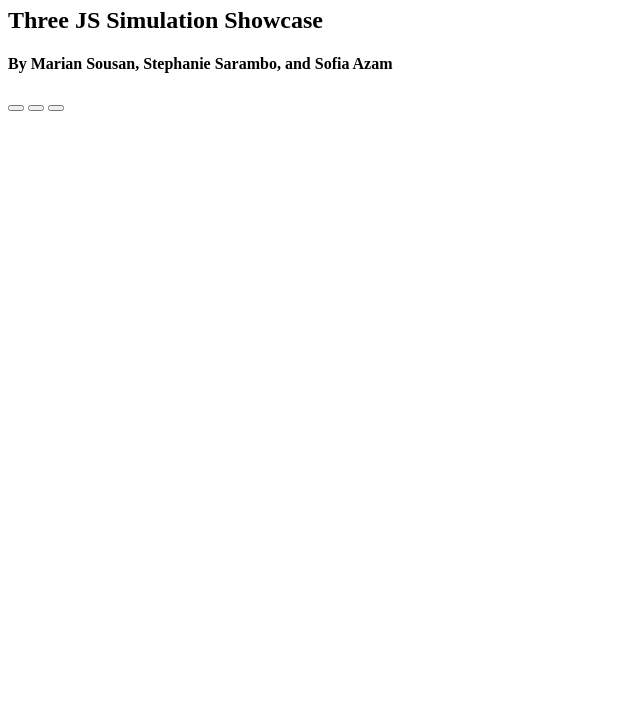
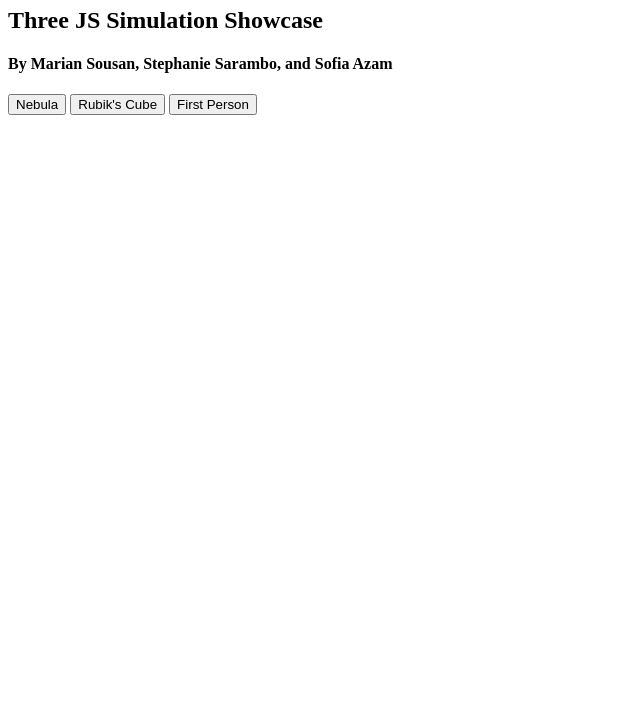
Before and after one commit to MSDS1203/simulation_showcase, a plain HTML site: page home.html in a window 1280 px wide. Shown: the part 73-800 px from the top of the page, without its empty margins (0-640 px from the left). Drawn offline with Linux system fonts and the light colour scheme.

Commit message:
Naming buttons

```diff
--- a/home.html
+++ b/home.html
@@ -11,9 +11,9 @@
     <h1>Computer Graphics Final Project</h1>
     <h2>Three JS Simulation Showcase</h2>
     <h4>By Marian Sousan, Stephanie Sarambo, and Sofia Azam</h4>
-    <button id="nebula" onclick="nebula()"></button>
-    <button id="rubik" onclick="rubik()"></button>
-    <button id="first-person" onclick="firstPerson()"></button>
+    <button id="nebula" onclick="nebula()">Nebula</button>
+    <button id="rubik" onclick="rubik()">Rubik's Cube</button>
+    <button id="first-person" onclick="firstPerson()">First Person</button>
     <script src="home.js"></script>
   </body>
 </html>
```
